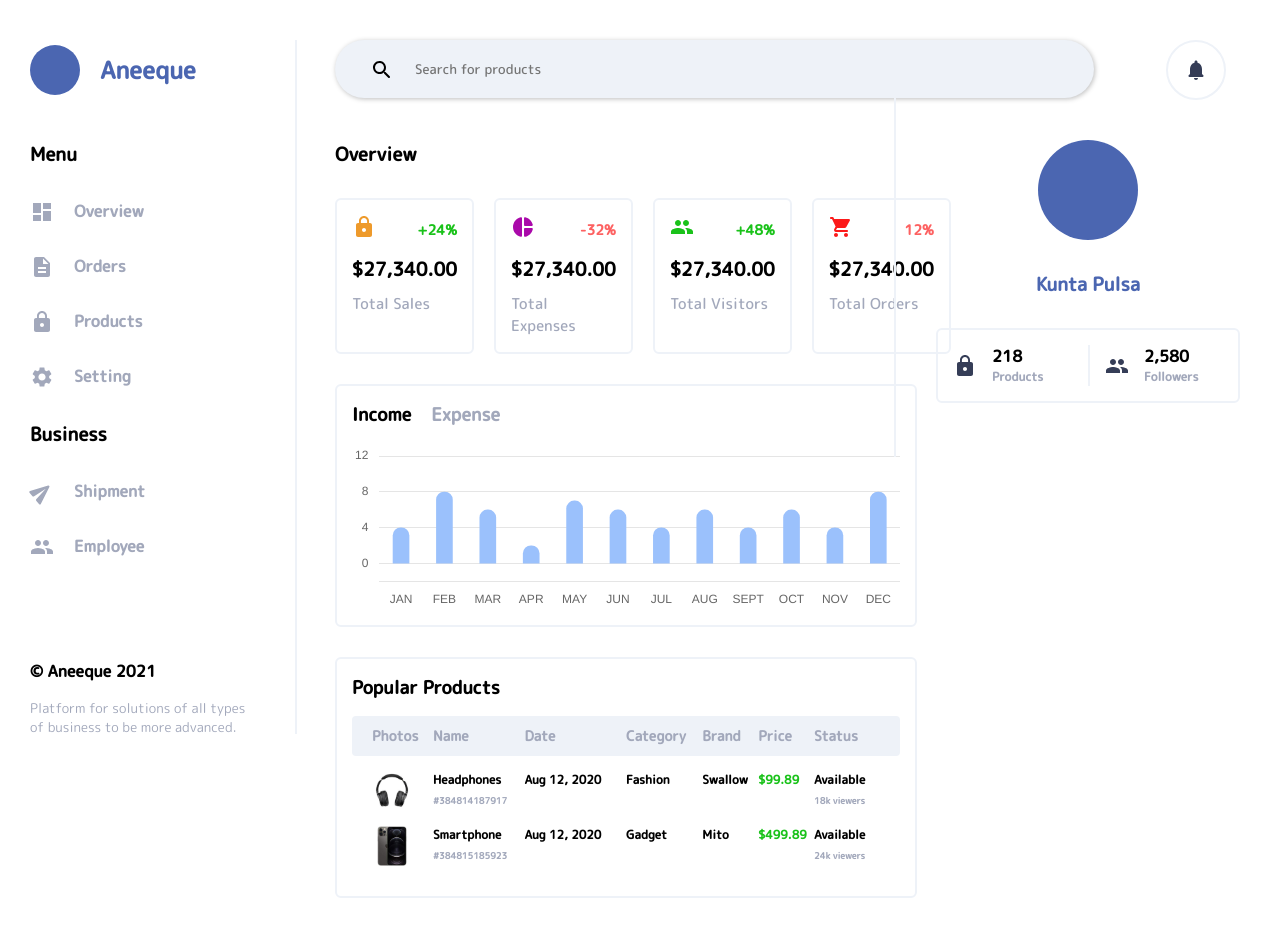
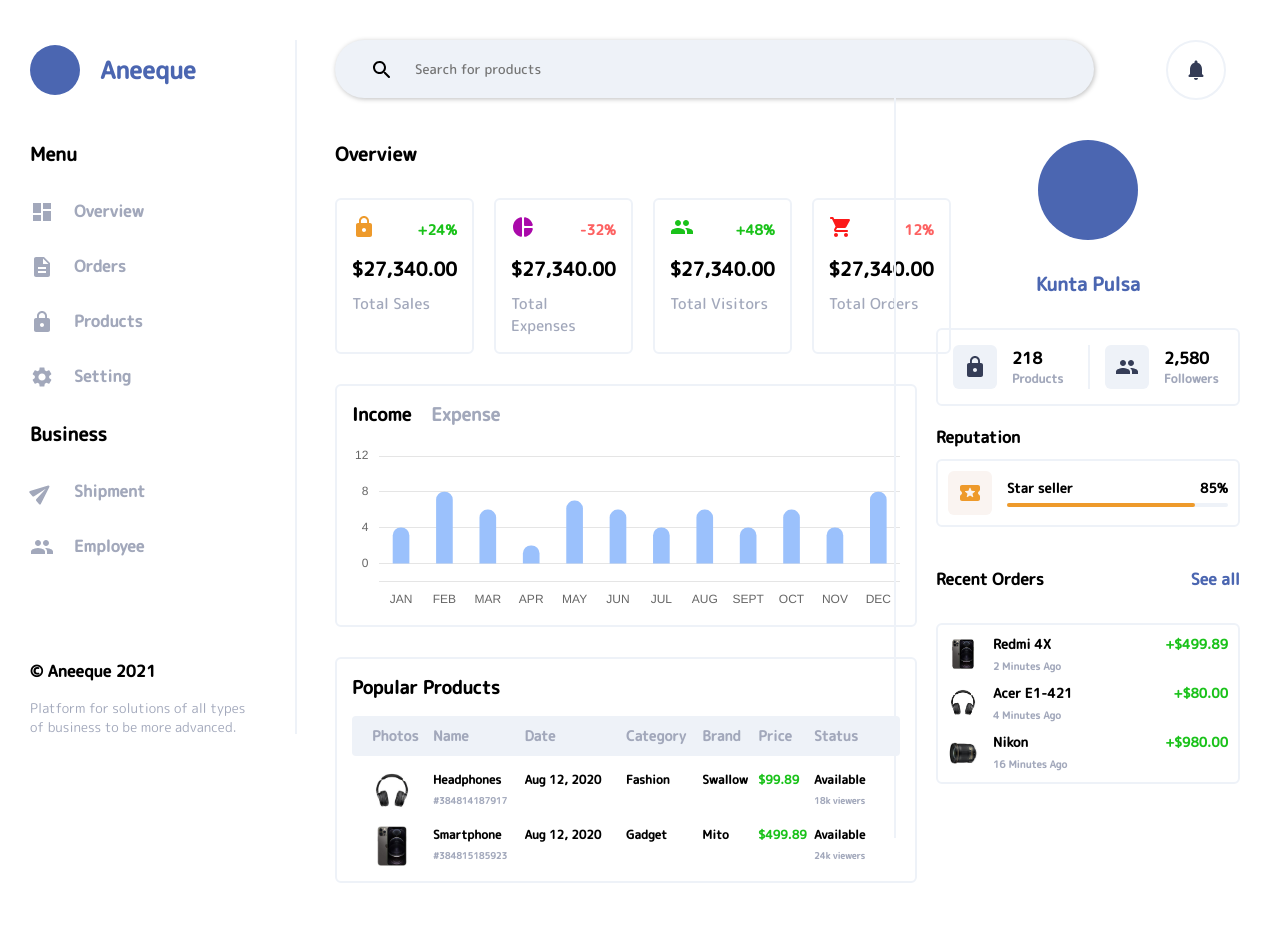
Before and after one commit to chukwuma-azubuike/aneeque, a React (Create React App) app: page / in a window 1280 px wide. Built offline with nearby package versions, Linux system fonts and the light colour scheme.

Commit message:
BAsic UI done, no animation

```diff
--- a/public/index.css
+++ b/public/index.css
@@ -68,4 +68,5 @@ code {
   color: rgb(170, 9, 170);
   color: rgb(252, 26, 26);
   color: rgb(253, 97, 97) ;
+  color: rgb(250, 244, 241) ;
 }
--- a/src/components/popular-products.jsx
+++ b/src/components/popular-products.jsx
@@ -1,9 +1,9 @@
-import products from "../data/data.js";
+import { products } from "../data/data";
 import Products from "./products";
 
 function PopularProducts() {
     return (
-        <div style={{ border: '2.5px solid #EEF2F8', borderRadius: '6px', padding: '15px', marginTop: '30px' }} >
+        <div style={{ border: '2.5px solid #EEF2F8', borderRadius: '6px', padding: '15px 15px 0', marginTop: '30px' }} >
             <div style={{ fontWeight: '600', fontSize: '18px' }} >
                 <p style={{ margin: '0' }} >Popular Products</p>
             </div>
--- a/src/components/profile.jsx
+++ b/src/components/profile.jsx
@@ -1,5 +1,8 @@
+import { LocalActivityRounded, Star } from "@material-ui/icons";
 import Lock from "@material-ui/icons/Lock";
 import People from "@material-ui/icons/People";
+import RecentOrders from "./recent-orders";
+import { recentProducts } from "../data/data";
 
 function Profile() {
     return (
@@ -13,7 +16,7 @@ function Profile() {
                 marginTop: '30px', display: 'grid', gridTemplateColumns: '50% 2px 50%'
             }} >
                 <div style={{ display: 'flex', alignItems: 'center' }}>
-                    <Lock style={{ color: '#353D57', margin: '0 15px 0 0' }} />
+                    <Lock style={{ color: '#353D57', margin: '0 15px 0 0', padding: '10px', background: '#EEF2F8', borderRadius: '6px' }} />
                     <div style={{}} >
                         <h4 style={{ margin: '0' }} >218</h4>
                         <p style={{ margin: '0', fontSize: '12px', color: 'rgb(162, 168, 187)' }} >Products</p>
@@ -21,13 +24,37 @@ function Profile() {
                 </div>
                 <div style={{ background: '#EEF2F8' }} ></div>
                 <div style={{ display: 'flex', alignItems: 'center' }}>
-                    <People style={{ margin: '0 15px', color: '#353D57' }} />
+                    <People style={{ margin: '0 15px', color: '#353D57', padding: '10px', background: '#EEF2F8', borderRadius: '6px' }} />
                     <div style={{}} >
                         <h4 style={{ margin: '0' }} >2,580</h4>
                         <p style={{ margin: '0', fontSize: '12px', color: 'rgb(162, 168, 187)' }} >Followers</p>
                     </div>
                 </div>
             </div>
+            <h4 style={{ margin: '20px 0 10px 0' }}>Reputation</h4>
+            <div style={{ border: '2.5px solid #EEF2F8', borderRadius: '6px', padding: '10px', marginTop: '0px' }} >
+                <div style={{ display: 'flex', alignItems: 'center' }}>
+                    <LocalActivityRounded style={{ color: '#ee9a2b', margin: '0 15px 0 0', padding: '10px', background: 'rgb(250, 244, 241)', borderRadius: '6px' }} />
+                    <div style={{ width: '100%' }} >
+                        <div style={{ display: 'flex', justifyContent: 'space-between', width: '100%', alignItems: 'center' }} >
+                            <h5 style={{ margin: '0' }} >Star seller</h5>
+                            <h5 style={{ margin: '0' }} >85%</h5>
+                        </div>
+                        <div style={{ height: '4px', background: '#EEF2F8', borderRadius: '8px', width: '100%', marginTop: '5px' }} >
+                            <div style={{ backgroundColor: '#ee9a2b', width: '85%', borderRadius: '24px', height: '100%' }} />
+                        </div>
+                    </div>
+                </div>
+            </div>
+            <div style={{ margin: '20px 0 10px 0', display: 'flex', width: '100%', justifyContent: 'space-between' }}>
+                <h4 >Recent Orders</h4>
+                <h4 style={{ color: '#4B66B1' }}>See all</h4>
+            </div>
+            <div style={{ border: '2.5px solid #EEF2F8', borderRadius: '6px', padding: '10px 10px 0', marginTop: '0px' }} >
+                {recentProducts.map(product =>
+                    <RecentOrders photo={product.photo} name={product.brand} price={product.price} time={product.time} />
+                )}
+            </div>
         </div>
     )
 }
--- /dev/null
+++ b/src/components/recent-orders.jsx
@@ -0,0 +1,18 @@
+function RecentOrders(props) {
+    return (
+        <div style={{ display: 'flex', alignItems: 'center', marginBottom:'10px' }}>
+            <img src={props.photo} style={{ width: '30px', marginRight: '15px' }} />
+            <div style={{ width: '100%' }} >
+                <div style={{ display: 'flex', justifyContent: 'space-between', width: '100%', alignItems: 'center' }} >
+                    <h5 style={{ margin: '0' }} >{props.name}</h5>
+                    <h5 style={{ margin: '0', color: 'rgb(26,194, 26)' }} >+{props.price}</h5>
+                </div>
+                <div style={{ marginTop: '5px', fontSize: '10px', color: 'rgb(162, 168, 187)' }} >
+                    <p style={{ margin: '0' }}>{props.time} Minutes Ago</p>
+                </div>
+            </div>
+        </div>
+    )
+}
+
+export default RecentOrders;
--- a/src/data/data.js
+++ b/src/data/data.js
@@ -1,5 +1,6 @@
 import headphones from '../images/headphones.jpg';
 import iphone from '../images/iphone.jpg';
+import nikon from '../images/nikon.jpg';
 
 const products = [
     {
@@ -26,4 +27,25 @@ const products = [
     },
 ]
 
-export default products;
+const recentProducts = [
+    {
+        photo: iphone,
+        time: '2',
+        brand: 'Redmi 4X',
+        price: '$499.89'
+    },
+    {
+        photo: headphones,
+        time: '4',
+        brand: 'Acer E1-421',
+        price: '$80.00'
+    },
+    {
+        photo: nikon,
+        time: '16',
+        brand: 'Nikon',
+        price: '$980.00'
+    },
+]
+
+export { products, recentProducts };
```
Also changed, not shown: src/images/nikon.jpg (added).
